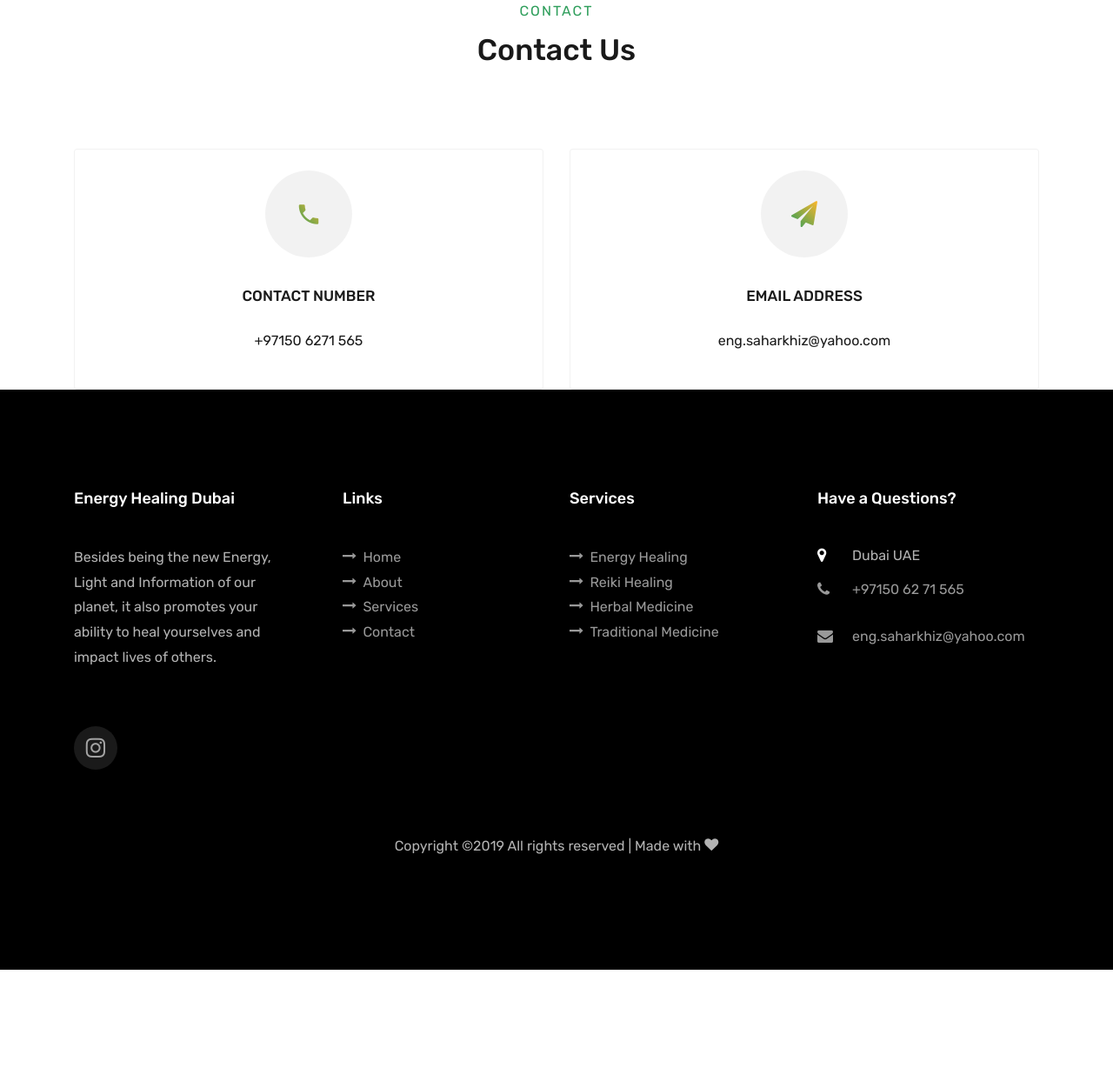
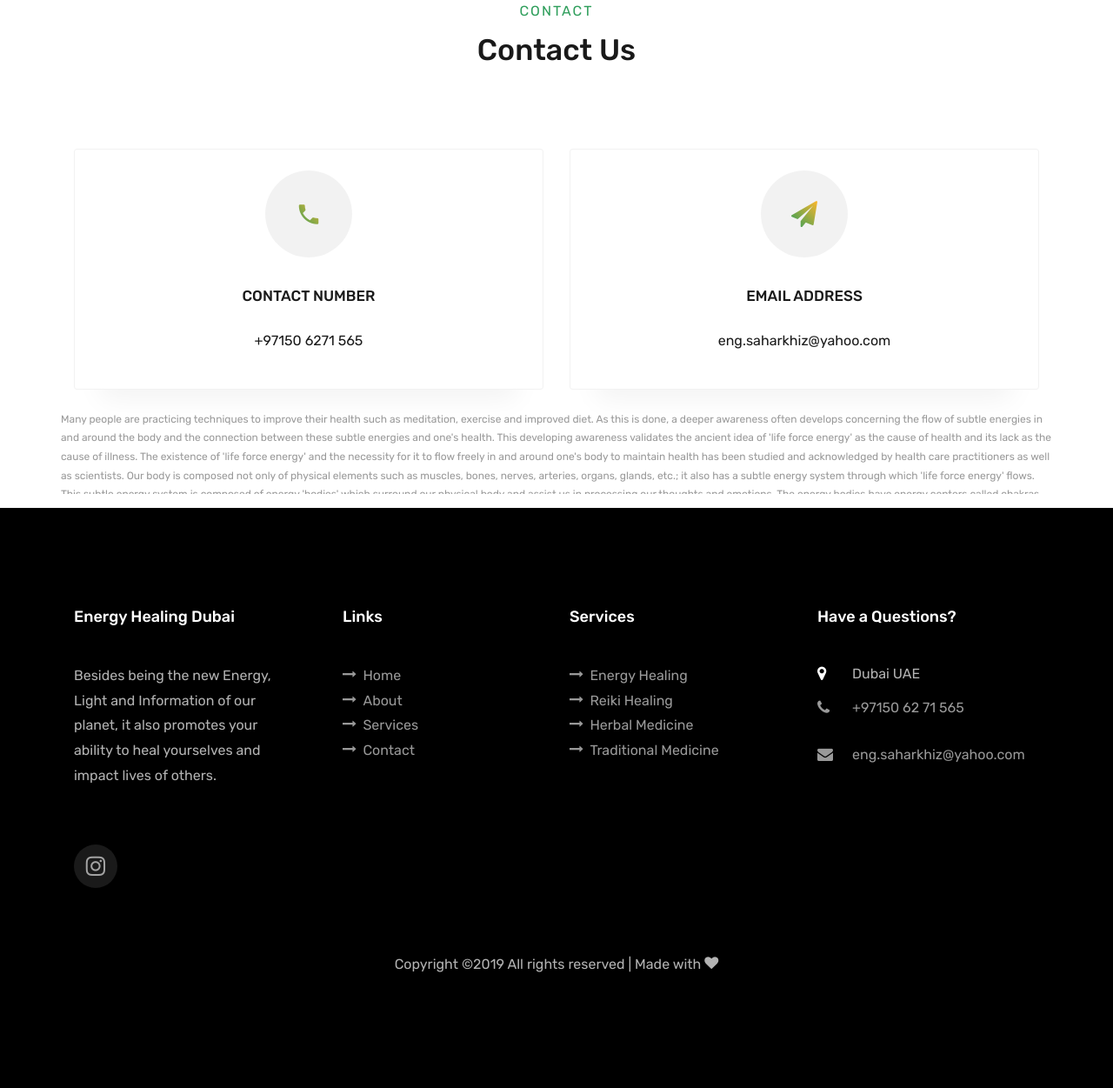
Before and after one commit to saharkiz/energy-healing, a PHP site: page / in a window 1280 px wide. Shown: the part 3414-4665 px from the top of the page at 87% size. Before the commit the page ends 4529 px from the top, so only its background shows below. Run offline with PHP 8.4, Linux system fonts and the light colour scheme; some web fonts are replaced.

Commit message:
Update index.php

```diff
--- a/index.php
+++ b/index.php
@@ -304,6 +304,41 @@
           </div>
         </div>
       </section>
+
+	<div class="container">
+<div class="row">
+<div class="col-12 footer-textarea" style="height: 6rem;
+    overflow: hidden;
+    overflow-y: scroll;
+    font-size: .75rem;
+    padding: 0;
+    margin-bottom: 1rem;
+    margin-top: 1.5rem;">
+	<p>Many people are practicing techniques to improve their health such as meditation, exercise and improved diet. As this is done, a deeper awareness often develops concerning the flow of subtle energies in and around the body and the connection between these subtle energies and one's health. This developing awareness validates the ancient idea of 'life force energy' as the cause of health and its lack as the cause of illness. The existence of 'life force energy' and the necessity for it to flow freely in and around one's body to maintain health has been studied and acknowledged by health care practitioners as well as scientists.
+
+Our body is composed not only of physical elements such as muscles, bones, nerves, arteries, organs, glands, etc.; it also has a subtle energy system through which 'life force energy' flows. This subtle energy system is composed of energy 'bodies' which surround our physical body and assist us in processing our thoughts and emotions. The energy bodies have energy centers called chakras, which work somewhat like valves that allow life force to circulate through the physical, mental, emotional and spiritual bodies. We also have energy meridians and nadas. These are like rivers, or streams which carry our life force energy throughout our physical body, to nourish us and assist in balancing our body’s systems and functions.
+
+Our physical body is alive because of the 'life force energy' that is flowing though it. If our 'life force' is low or blocked, we are more likely to get sick, but if it is high and free flowing, we more easily maintain health and a feeling of well-being. One thing that disrupts and weakens the flow of 'life force energy' is stress. Stress is often caused by conflicting thoughts and feelings that get lodged in one's subtle energy system. These include fear, worry, doubt, anger, anxiety, etc. Medical research has determined that continual stress can block the body's natural ability to repair, regenerate and protect itself. The American Institute of Stress estimates that 75%-95% of all visits to doctors are the results of reaction to stress. The effects of unreleased stress range from minor aches to major health concerns, such as heart disease, digestive disorders, respiratory and skin problems.
+
+Reiki (ray-key) is a technique that aids the body in releasing stress and tension by creating deep relaxation. Because of this, Reiki promotes healing and health. The word Reiki is made of two Japanese words - Rei which means "the Wisdom of God or the Higher Power" and Ki which is means 'life force energy.' So Reiki means 'spiritually guided life force energy.' The Reiki system of healing is a technique for transmitting this subtle energy to yourself and others through the hands into the human energy system. Reiki restores energy balance and vitality by relieving the physical and emotional effects of unreleased stress. It gently and effectively opens blocked meridians, nadas and chakras, and clears the energy bodies, leaving one feeling relaxed and at peace.
+	</p><p>
+Reiki can:
+
+Accelerate healing
+Assist the body in cleansing toxins
+Balance the flow of subtle energy by releasing blockages
+Help the client contact the 'healer within.'
+A treatment feels like warm, gentle sunshine which flows through you, surrounds you and comforts you. Reiki treats the person’s body, emotions, mind and spirit as a whole. Reiki is a simple, natural and safe method of spiritual healing and self-improvement that everyone can use.
+
+Reiki is powerful, yet wonderfully gentle and nurturing. During a treatment, the clients remain fully clothed. Reiki is an effective alternative, or complement to massage therapy. Reiki supports any medical, or supplemental healing methods a client may be using and is of growing interest to chiropractors, medical doctors, physiotherapists, psychotherapists, psychologists and hypnotherapists.
+
+Anyone can learn to tap into an unlimited supply of 'life force energy' to improve health and enhance the quality of life by learning Reiki, or by receiving treatments from a Reiki Practitioner or Master.
+
+In the Light of the Creator...We See Only Love</p>
+</div>
+</div>
+</div>
+
     <footer class="ftco-footer ftco-section">
       <div class="container">
         <div class="row mb-5">
```
